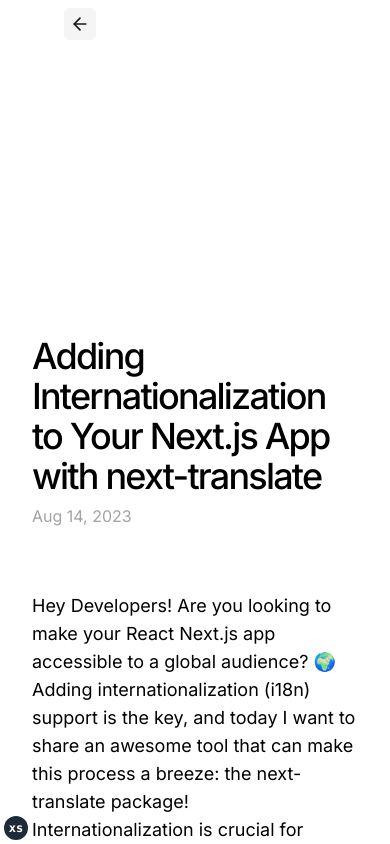
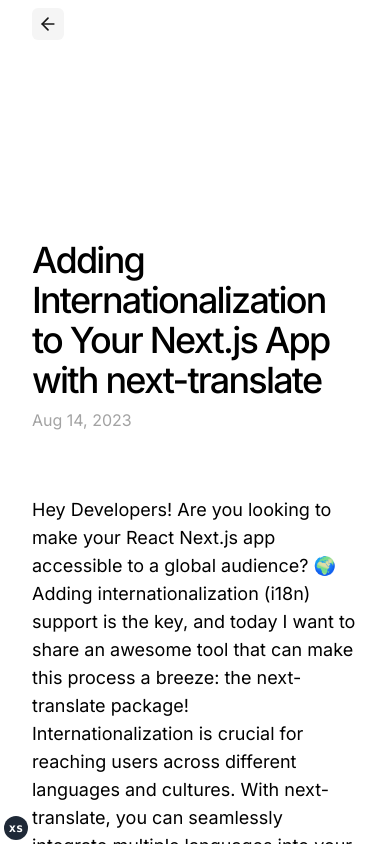
Before and after one commit to Abdelmuttalib/abdelmuttalib.com, a Next.js app: page /blog/adding-internationalization-to-your-nextjs-app-with-next-translate in a window 390 px wide. Shown: the top 844 px of the page. Built offline with nearby package versions, Linux system fonts and the light colour scheme.

Commit message:
Update main container padding in layout component

```diff
--- a/src/components/layout.tsx
+++ b/src/components/layout.tsx
@@ -24,7 +24,7 @@
       className={`${inter.className} w-full h-full min-h-screen flex flex-col relative`}
     >
       {pathname !== "/" && <Header />}
-      <main className="w-full max-w-7xl mx-auto h-full min-h-screen px-8 sm:px-16 xl:px-36 py-72">
+      <main className="w-full max-w-7xl mx-auto h-full min-h-screen px-8 sm:px-16 xl:px-36 py-48 md:py-72">
         {children}
       </main>
       <Footer />
@@ -34,7 +34,7 @@
 
 function Header() {
   return (
-    <header className="w-full h-12 sticky top-0 max-w-7xl mx-auto px-16 xl:px-36 flex items-center bg-transparent backdrop-blur-xl">
+    <header className="w-full h-12 sticky top-0 max-w-7xl mx-auto px-8 sm:px-16 xl:px-36 flex items-center bg-transparent backdrop-blur-xl">
       <Button className="size-8" size="icon" variant="secondary" asChild>
         <Link href="/">
           <ArrowLeftIcon className="w-5 h-5" />
```
